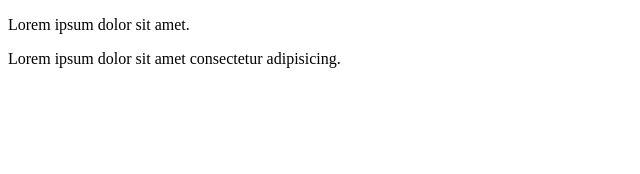
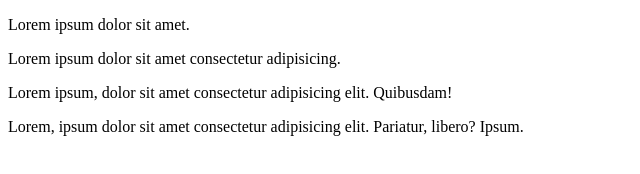
Before and after one commit to jaya-48/ust_trainee, a plain HTML site: page user.html in a window 1280 px wide. Shown: the whole page, without its empty margins (0-640 px from the left). Drawn offline with Linux system fonts and the light colour scheme.

Commit message:
user file features

```diff
--- a/user.html
+++ b/user.html
@@ -9,5 +9,7 @@
 <body>
     <p>Lorem ipsum dolor sit amet.</p>
     <p>Lorem ipsum dolor sit amet consectetur adipisicing.</p>
+    <p>Lorem ipsum, dolor sit amet consectetur adipisicing elit. Quibusdam!</p>
+    <p>Lorem, ipsum dolor sit amet consectetur adipisicing elit. Pariatur, libero? Ipsum.</p>
 </body>
 </html>
```
